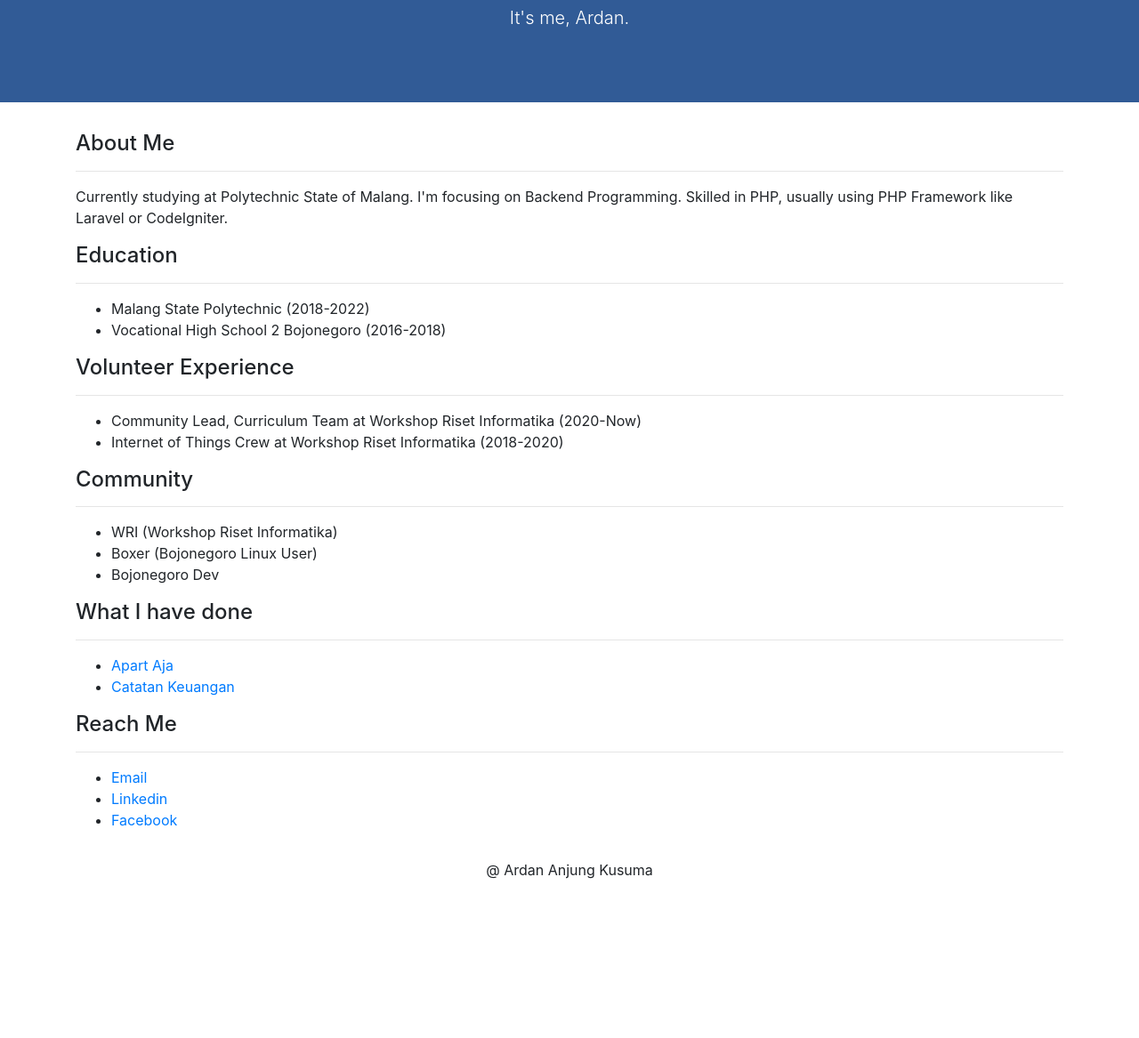
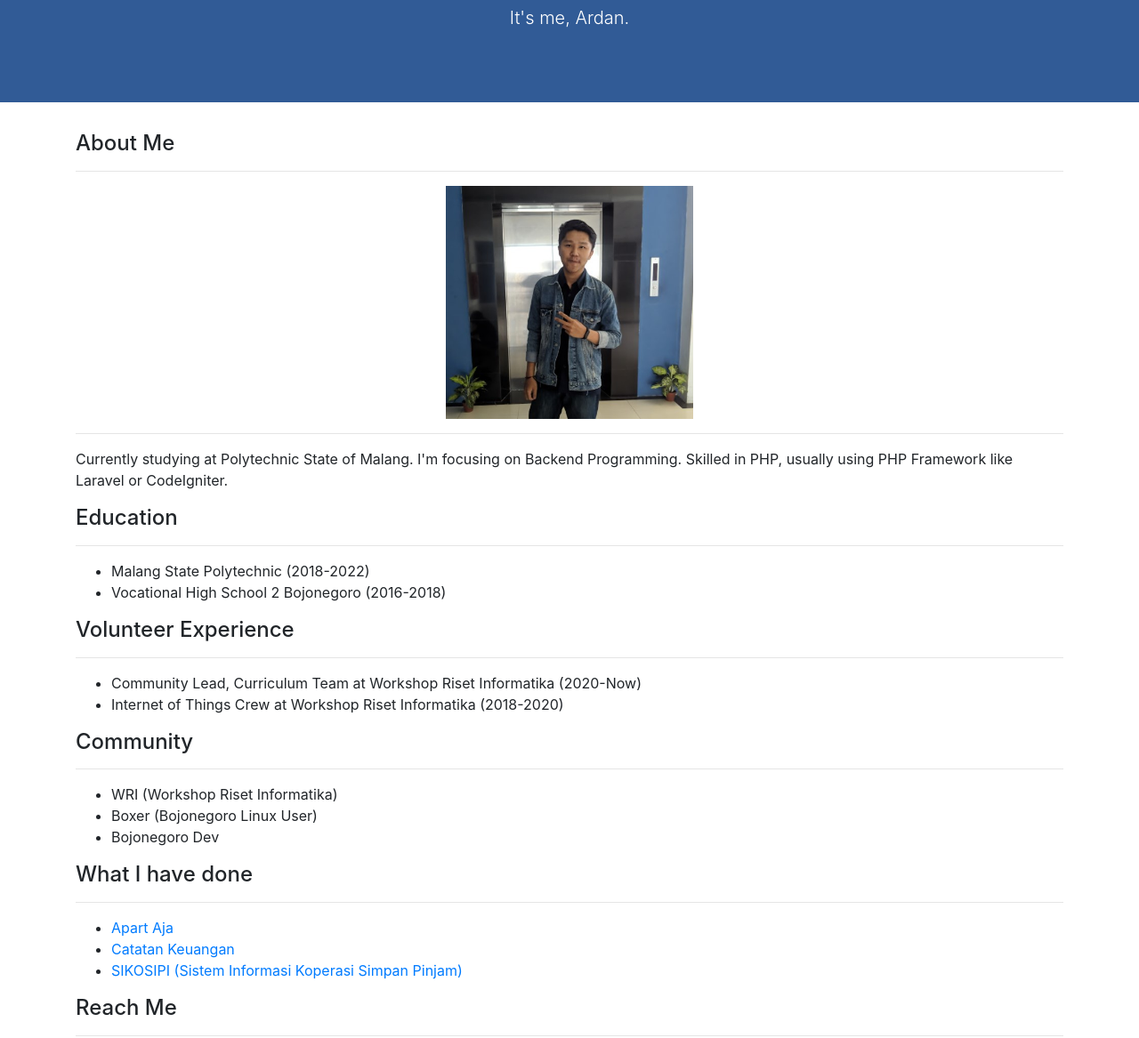
Before and after one commit to ardananjungkusuma/ardananjungkusuma.github.io, a plain HTML site: page index.html in a window 1280 px wide. Shown: the part 134-1301 px from the top of the page at 89% size. Before the commit the page ends 1140 px from the top, so only its background shows below. Drawn offline with nearby package versions, Linux system fonts and the light colour scheme.

Commit message:
update profile

```diff
--- a/index.html
+++ b/index.html
@@ -33,6 +33,8 @@
       <div class="row">
         <div class="col-lg-12">
           <h4>About Me</h4>
+          <hr />
+          <center><img src="img/ardan.jpg" width="25%"></center>
           <hr />
           <p>
             Currently studying at Polytechnic State of Malang. I'm focusing on
@@ -76,6 +78,11 @@
                 Catatan Keuangan
               </a>
             </li>
+            <li>
+              <a href="https://github.com/bjn-squad/sikosipi">
+                SIKOSIPI (Sistem Informasi Koperasi Simpan Pinjam)
+              </a>
+            </li>
           </ul>
           <h4>Reach Me</h4>
           <hr />
```
Also changed, not shown: img/ardan.jpg (added).
